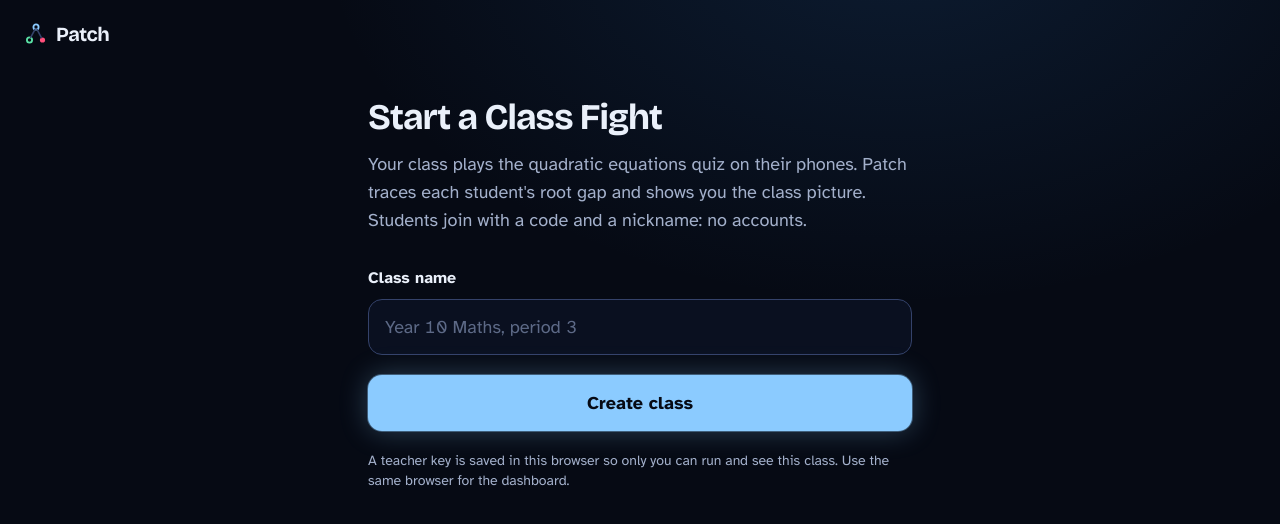
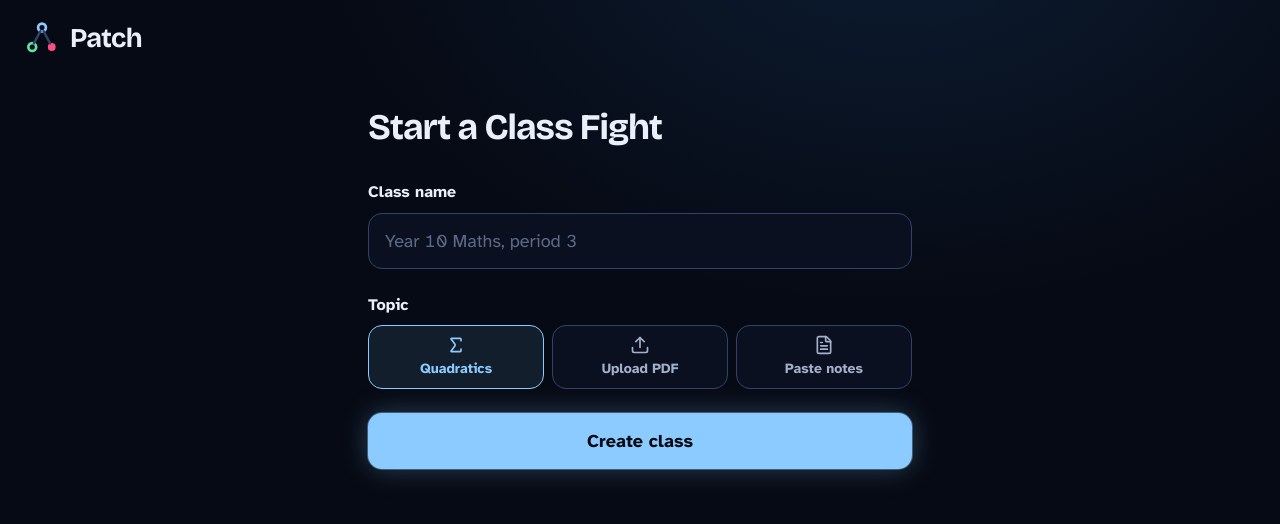
Before and after one commit to code-x-07/Patch, a Next.js app: page /teach in a window 1280 px wide. Shown: the top 524 px of the page. Built offline with nearby package versions, Linux system fonts and the light colour scheme.

Commit message:
Live classes from teacher-uploaded notes; bigger logo

```diff
--- a/app/api/classes/route.ts
+++ b/app/api/classes/route.ts
@@ -7,7 +7,7 @@ export async function POST(request: Request) {
   try {
     sameOrigin(request);
     const body = await request.json().catch(() => ({}));
-    const created = await createClass(String(body?.name ?? ""));
+    const created = await createClass(String(body?.name ?? ""), body?.course ?? undefined);
     return Response.json(created, { status: 201, headers: { "Cache-Control": "no-store" } });
   } catch (e) {
     return errorResponse(e);
--- a/components/live/TeacherHome.tsx
+++ b/components/live/TeacherHome.tsx
@@ -1,63 +1,136 @@
 "use client";
 
+import clsx from "clsx";
 import Link from "next/link";
 import { useRouter } from "next/navigation";
-import { useState, type FormEvent } from "react";
+import { FileText, Sigma, Upload } from "lucide-react";
+import { useEffect, useRef, useState, type FormEvent } from "react";
 import { createClass, saveTeacherClass, useTeacherClasses } from "@/lib/live/client";
 import { Button, buttonClass } from "../ui";
+
+type Topic = "builtin" | "pdf" | "text";
+
+const input =
+  "mt-2 block w-full rounded-card border border-line-strong bg-ink-900 px-4 text-lg text-text placeholder:text-faint/70 focus:border-beam focus:outline-none focus-visible:outline-2 focus-visible:outline-beam-strong";
 
 export function TeacherHome() {
   const router = useRouter();
   const [name, setName] = useState("");
-  const [busy, setBusy] = useState(false);
+  const [topic, setTopic] = useState<Topic>("builtin");
+  const [file, setFile] = useState<File | null>(null);
+  const [notes, setNotes] = useState("");
+  const [goal, setGoal] = useState("");
+  const [busy, setBusy] = useState<null | "generating" | "creating">(null);
   const [error, setError] = useState<string | null>(null);
+  const abort = useRef<AbortController | null>(null);
   const mine = useTeacherClasses() ?? [];
+  useEffect(() => () => abort.current?.abort(), []);
 
   async function onSubmit(e: FormEvent) {
     e.preventDefault();
-    if (!name.trim()) return setError("Give the class a name, like “Year 10 Maths”.");
-    setBusy(true);
     setError(null);
+    if (!name.trim()) return setError("Give the class a name.");
+    if (topic === "pdf" && (!file || !file.name.toLowerCase().endsWith(".pdf") || file.size > 8 * 1024 * 1024)) return setError("Choose a PDF under 8 MB.");
+    if (topic === "text" && notes.trim().length < 100) return setError("Paste at least 100 characters of notes.");
+
+    let course: unknown;
     try {
-      const { class: c, teacherKey } = await createClass(name);
+      if (topic !== "builtin") {
+        // Build the class quiz from the teacher's notes (same pipeline as /learn).
+        setBusy("generating");
+        const controller = new AbortController();
+        abort.current = controller;
+        const form = new FormData();
+        if (topic === "pdf" && file) form.set("file", file);
+        else form.set("notes", notes);
+        form.set("objective", goal);
+        form.set("level", "School or college class");
+        const res = await fetch("/api/learning/generate", { method: "POST", body: form, signal: controller.signal });
+        const body = await res.json().catch(() => ({}));
+        if (!res.ok) throw new Error(body.error || "Couldn't build a quiz from those notes. Try again.");
+        course = body.course;
+      }
+      setBusy("creating");
+      const { class: c, teacherKey } = await createClass(name, course);
       saveTeacherClass({ id: c.id, name: c.name, joinCode: c.joinCode, teacherKey });
       router.push(`/teach/${c.id}`);
     } catch (err) {
+      if (abort.current?.signal.aborted) return;
       setError(err instanceof Error ? err.message : "Couldn't create the class. Try again.");
-      setBusy(false);
+      setBusy(null);
     }
   }
+
+  const choices: { key: Topic; label: string; icon: typeof Sigma }[] = [
+    { key: "builtin", label: "Quadratics", icon: Sigma },
+    { key: "pdf", label: "Upload PDF", icon: Upload },
+    { key: "text", label: "Paste notes", icon: FileText },
+  ];
 
   return (
     <main className="mx-auto w-full max-w-xl flex-1 px-4 pt-6 pb-16">
       <h1 className="font-display text-4xl font-bold tracking-tight">Start a Class Fight</h1>
-      <p className="mt-3 text-lg text-muted">
-        Your class plays the quadratic equations quiz on their phones. Patch traces each student&apos;s root gap and shows you
-        the class picture. Students join with a code and a nickname: no accounts.
-      </p>
-      <form onSubmit={onSubmit} noValidate className="mt-8 grid gap-5">
-        <div>
-          <label htmlFor="class-name" className="text-base font-semibold">Class name</label>
-          <input
-            id="class-name"
-            maxLength={60}
-            value={name}
-            onChange={(e) => setName(e.target.value)}
-            aria-describedby={error ? "teach-error" : undefined}
-            placeholder="Year 10 Maths, period 3"
-            className="mt-2 block h-14 w-full rounded-card border border-line-strong bg-ink-900 px-4 text-lg text-text placeholder:text-faint/70 focus:border-beam focus:outline-none focus-visible:outline-2 focus-visible:outline-beam-strong"
-          />
-        </div>
-        {error && <p id="teach-error" role="alert" className="rounded-card border border-gap/50 bg-gap/10 px-4 py-3 text-gap">{error}</p>}
-        <Button type="submit" size="lg" loading={busy}>Create class</Button>
-        <p className="text-sm text-muted">
-          A teacher key is saved in this browser so only you can run and see this class. Use the same browser for the dashboard.
-        </p>
+      <form onSubmit={onSubmit} noValidate className="mt-8 grid gap-6" aria-busy={!!busy}>
+        <fieldset disabled={!!busy} className="grid gap-6">
+          <div>
+            <label htmlFor="class-name" className="text-base font-semibold">Class name</label>
+            <input id="class-name" maxLength={60} value={name} onChange={(e) => setName(e.target.value)} placeholder="Year 10 Maths, period 3" className={clsx(input, "h-14")} />
+          </div>
+
+          <div role="radiogroup" aria-label="Quiz topic">
+            <p className="text-base font-semibold">Topic</p>
+            <div className="mt-2 grid grid-cols-3 gap-2">
+              {choices.map((c) => (
+                <button
+                  key={c.key}
+                  type="button"
+                  role="radio"
+                  aria-checked={topic === c.key}
+                  onClick={() => setTopic(c.key)}
+                  className={clsx(
+                    "flex min-h-16 cursor-pointer flex-col items-center justify-center gap-1 rounded-card border px-2 text-sm font-semibold transition-colors",
+                    topic === c.key ? "border-beam bg-beam/10 text-beam" : "border-line-strong bg-ink-900 text-muted hover:border-beam/60 hover:text-text",
+                  )}
+                >
+                  <c.icon aria-hidden className="size-5" />
+                  {c.label}
+                </button>
+              ))}
+            </div>
+          </div>
+
+          {topic === "pdf" && (
+            <div>
+              <label htmlFor="class-pdf" className="text-base font-semibold">Notes or slides (PDF)</label>
+              <input id="class-pdf" type="file" accept="application/pdf,.pdf" onChange={(e) => setFile(e.target.files?.[0] ?? null)} className={clsx(input, "py-3 text-base file:mr-3 file:rounded-card file:border-0 file:bg-ink-700 file:px-3 file:py-2 file:text-text")} />
+            </div>
+          )}
+          {topic === "text" && (
+            <div>
+              <label htmlFor="class-notes" className="text-base font-semibold">Notes</label>
+              <textarea id="class-notes" rows={7} maxLength={60_000} value={notes} onChange={(e) => setNotes(e.target.value)} placeholder="Paste a lecture or chapter…" className={clsx(input, "py-3 text-base")} />
+            </div>
+          )}
+          {topic !== "builtin" && (
+            <div>
+              <label htmlFor="class-goal" className="text-base font-semibold">Goal <span className="font-normal text-faint">(optional)</span></label>
+              <input id="class-goal" maxLength={300} value={goal} onChange={(e) => setGoal(e.target.value)} placeholder="e.g. Apply Newton's second law" className={clsx(input, "h-14 text-base")} />
+            </div>
+          )}
+        </fieldset>
+
+        {error && <p role="alert" className="rounded-card border border-gap/50 bg-gap/10 px-4 py-3 text-gap">{error}</p>}
+        <Button type="submit" size="lg" loading={!!busy}>
+          {busy === "generating" ? "Building the quiz… (about 2 min)" : busy === "creating" ? "Creating class…" : "Create class"}
+        </Button>
+        {busy === "generating" && (
+          <Button variant="ghost" size="sm" onClick={() => { abort.current?.abort(); setBusy(null); }}>Cancel</Button>
+        )}
       </form>
 
       {mine.length > 0 && (
         <section className="mt-12" aria-labelledby="mine-h">
-          <h2 id="mine-h" className="text-lg font-bold">Your classes on this browser</h2>
+          <h2 id="mine-h" className="text-lg font-bold">Your classes</h2>
           <ul className="mt-3 grid gap-2">
             {mine.map((c) => (
               <li key={c.id}>
--- a/components/teacher/ClassInsight.tsx
+++ b/components/teacher/ClassInsight.tsx
@@ -3,12 +3,11 @@
 import clsx from "clsx";
 import { BookOpen, Check, Crosshair, Maximize2, Minimize2, TriangleAlert, Users, X } from "lucide-react";
 import { useEffect, useRef, useState, type ReactNode } from "react";
-import { formatMath } from "@/lib/content/math";
 import type { SkillId } from "@/lib/content/types";
 import type { ClassReport } from "@/lib/demo/classroom";
 import { byId } from "@/lib/engine/graph";
 import type { Status } from "@/lib/engine/types";
-import { useCourse } from "../CourseContext";
+import { useCourse, useFmt } from "../CourseContext";
 import { MapStage } from "../MapStage";
 import { STATUS } from "../status";
 import { Button } from "../ui";
@@ -181,6 +180,7 @@ function PresentDialog({ onClose, children }: { onClose: () => void; children: R
 
 function Refresher({ root }: { root: SkillId }) {
   const s = useCourse().skillById[root];
+  const formatMath = useFmt();
   return (
     <div id="refresher" className="anim-rise relative mt-4 rounded-card border border-line bg-ink-800/70 p-5">
       <p className="text-lg">{s.lesson.idea}</p>
--- a/components/ui.tsx
+++ b/components/ui.tsx
@@ -60,8 +60,8 @@ export function Meta({ children, className }: { children: ReactNode; className?:
 
 export function Wordmark({ className, children }: { className?: string; children: ReactNode }) {
   return (
-    <span className={clsx("inline-flex items-center gap-2 font-display text-xl font-bold tracking-tight", className)}>
-      <svg aria-hidden viewBox="0 0 24 24" className="size-6">
+    <span className={clsx("inline-flex items-center gap-2.5 font-display text-2xl font-bold tracking-tight sm:text-[1.7rem]", className)}>
+      <svg aria-hidden viewBox="0 0 24 24" className="size-8 sm:size-9">
         <circle cx="12" cy="5" r="2.6" fill="none" stroke="var(--color-beam)" strokeWidth="1.8" />
         <circle cx="5.5" cy="18" r="2.6" fill="none" stroke="var(--color-solid)" strokeWidth="1.8" />
         <circle cx="18.5" cy="18" r="2.6" fill="var(--color-root)" />
--- a/lib/learning/course.ts
+++ b/lib/learning/course.ts
@@ -9,3 +9,13 @@ export function toCourseDef(c: Course): CourseDef {
   const byId = new Map(bank.questions.map((q) => [q.id, q]));
   return { ...info, quiz: c.quizIds.map((id) => byId.get(id)!), bank, reserveRepair: true };
 }
+
+/** Client-safe course info (skills, lessons, layout) from a class's public course. No questions. */
+export function infoFromPublic(pc: Pick<Course, "title" | "targetSkillId" | "skills">) {
+  return courseInfo({
+    title: pc.title,
+    skills: pc.skills.map((s) => ({ ...s, prereqs: s.prerequisites.map((p) => p.skillId as SkillId) })),
+    target: pc.targetSkillId as SkillId,
+    conceptual: true,
+  });
+}
```
Also changed, not shown: components/live/StudentLive.tsx (+10 -1 lines), components/live/TeacherLive.tsx (+14 -2 lines), lib/demo/classroom.ts (+7 -5 lines), lib/live/client.ts (+4 -3 lines), lib/live/server.ts (+51 -18 lines), 2 other files (tests, documents, lock files or other folders).
